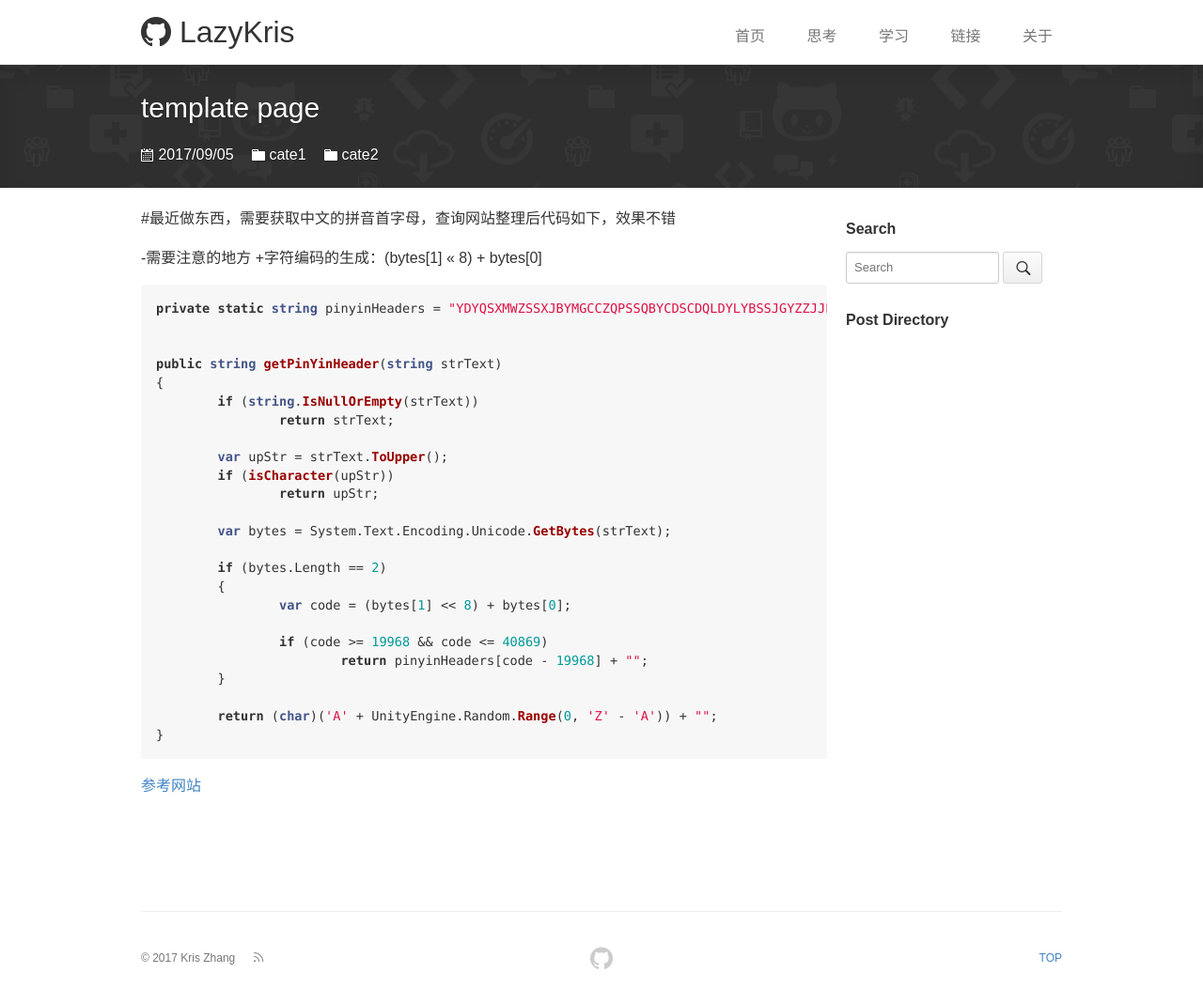
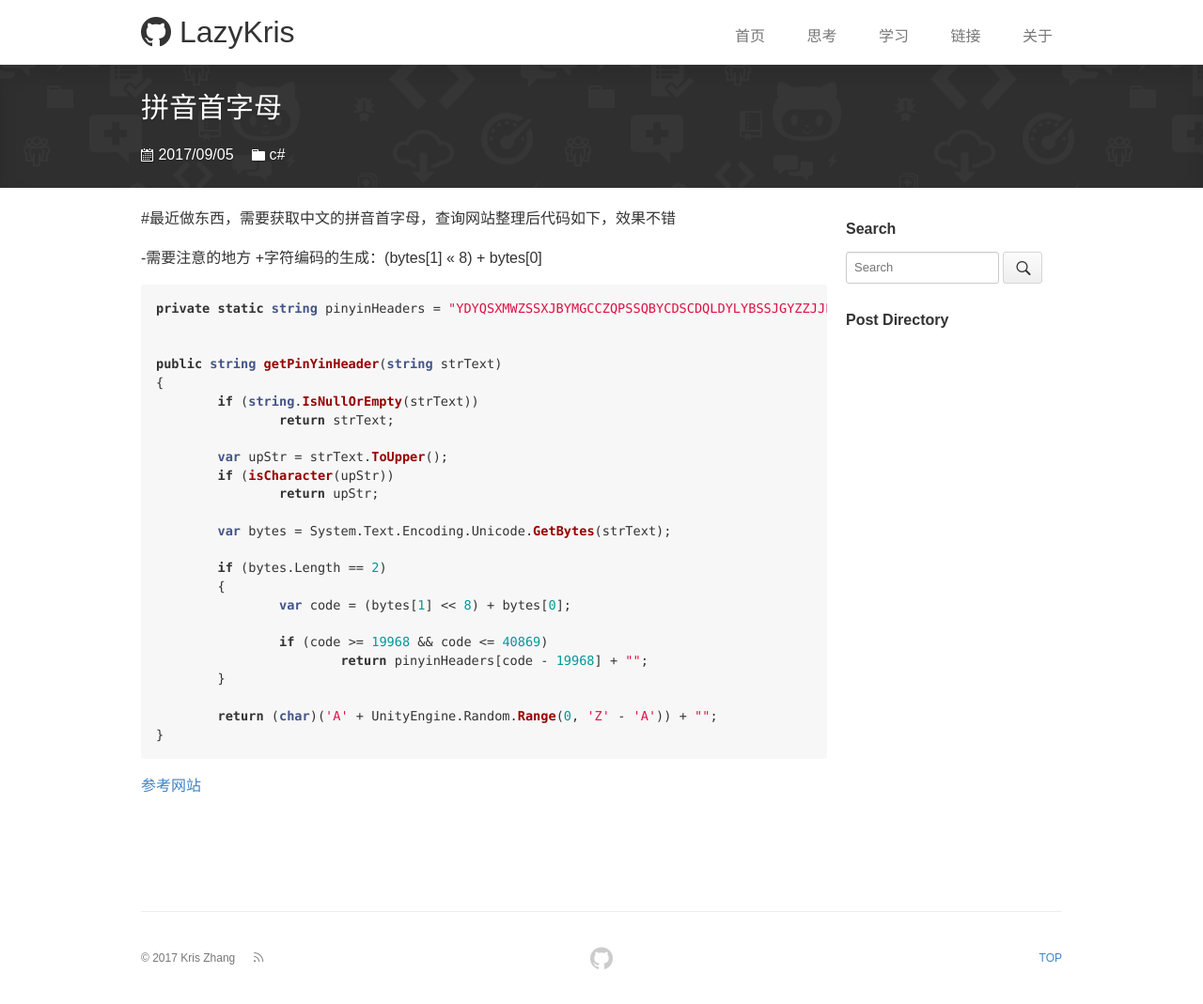
Before and after one commit to lingkeyang/lingkeyang.github.io, a Jekyll site: the page built from _posts/2017-09-05-中文取拼音首字母.md, in a window 1280 px wide. Shown: the whole page at 94% size. Built offline with Jekyll 4.4.1, drawn with Linux system fonts in a browser that asks for light colours; comment, search, counter and statistics services are not loaded.

Commit message:
修改文件名

```diff
--- a/_posts/2017-09-05-中文取拼音首字母.md
+++ b/_posts/2017-09-05-中文取拼音首字母.md
@@ -1,9 +1,8 @@
 ---
 layout: post
-title: template page
-categories: [cate1, cate2]
-description: some word here
-keywords: keyword1, keyword2
+title: 拼音首字母
+categories: c#
+description: 获取中文的拼音首字母
 ---
 
 #最近做东西，需要获取中文的拼音首字母，查询网站整理后代码如下，效果不错
```
